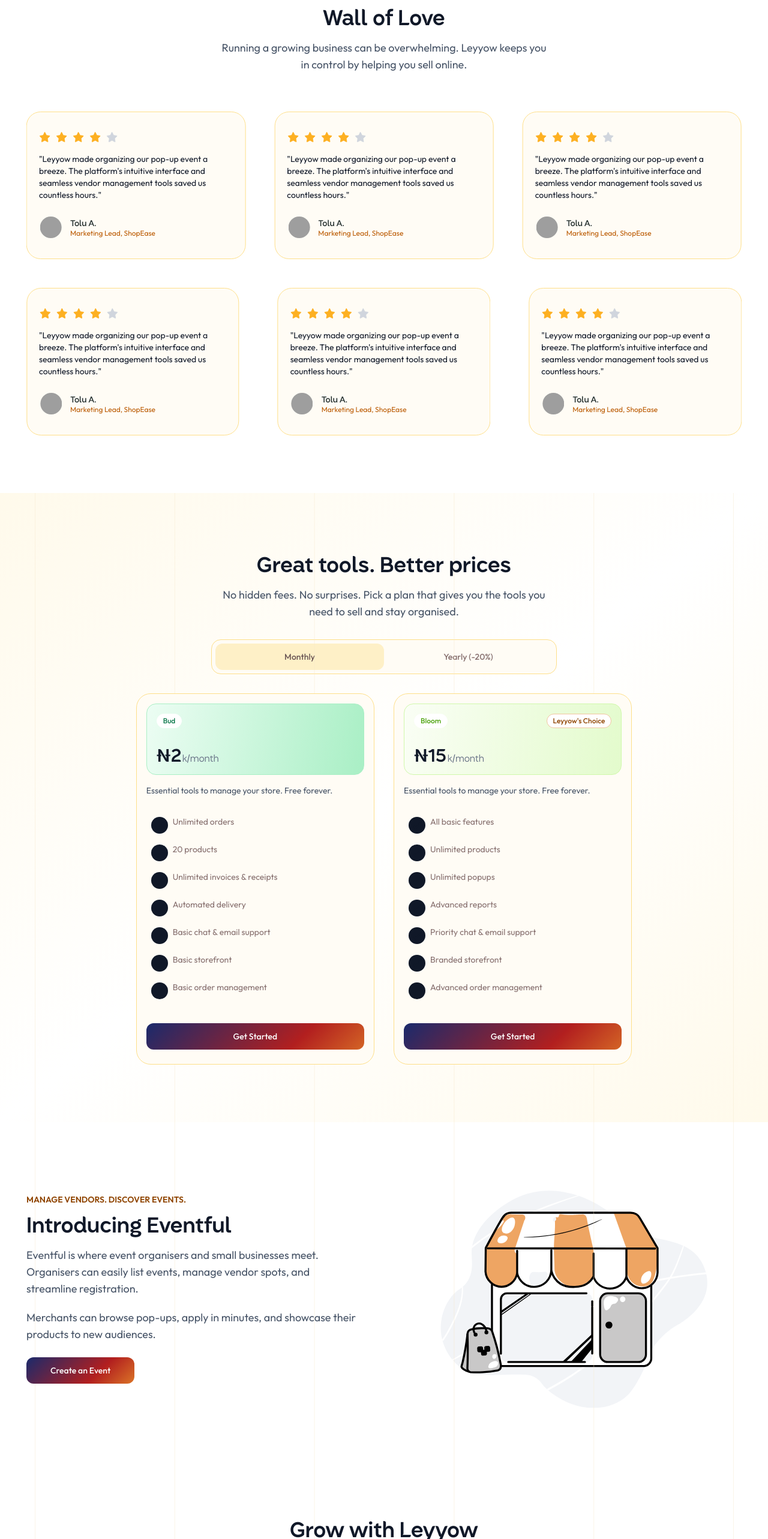
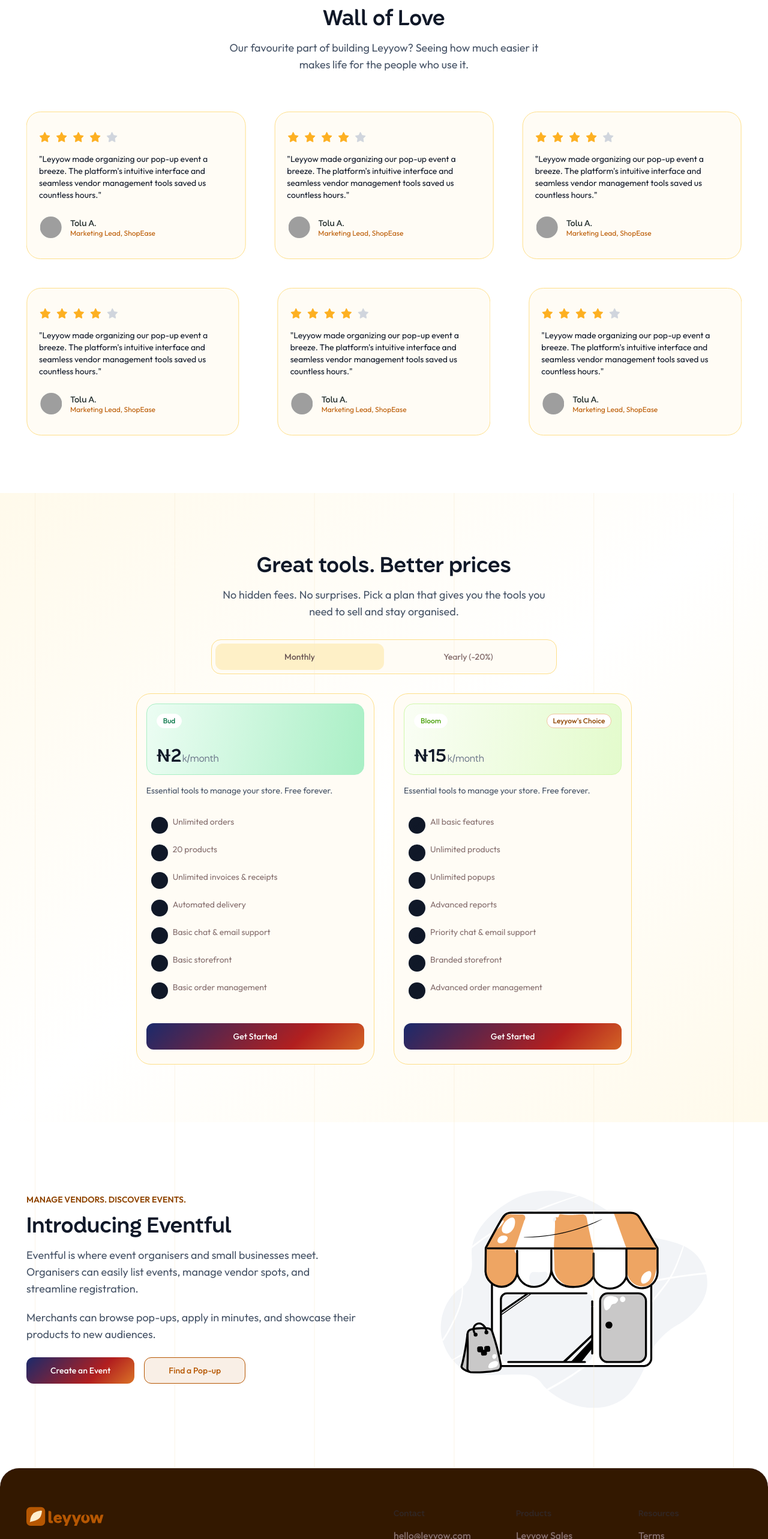
Before and after one commit to alkadelik/new_landing, a Vue app: page / in a window 1280 px wide. Shown: the part 4148-6714 px from the top of the page at 60% size. Built offline with nearby package versions, Linux system fonts and the light colour scheme; grey boxes are pictures that could not be loaded.

Commit message:
feat: clean up

```diff
--- a/src/App.vue
+++ b/src/App.vue
@@ -58,7 +58,7 @@
       <RouterView />
     </main>
 
-    <footer class="font-outfit border-t border-gray-200 pt-16 pb-8">
+    <footer class="font-outfit bg-primary-950 rounded-t-4xl border-t border-gray-200 pt-16 pb-8">
       <AppSection class="grid grid-cols-1 gap-8 lg:grid-cols-2">
         <div>
           <img src="/LYW.svg?url" alt="Leyyow Logo" class="mb-4 h-8" />
--- a/src/views/index.vue
+++ b/src/views/index.vue
@@ -11,7 +11,7 @@
 import AppSection from "@components/AppSection.vue"
 import Avatar from "@components/Avatar.vue"
 import ButtonGroup from "@components/ButtonGroup.vue"
-import { BUSINESSES, FEATURES, LEYYOW_PAGES, PRICINGS, SOLUTIONS } from "@/constants/home"
+import { BUSINESSES, FEATURES, PRICINGS, SOLUTIONS } from "@/constants/home"
 
 onMounted(() => {
   AOS.init({ duration: 800, easing: "ease-in-out", once: true })
@@ -336,8 +336,8 @@
           Wall of Love
         </h2>
         <p class="text-md mt-5 text-gray-600 md:text-lg" data-aos="fade-up" data-aos-delay="200">
-          Running a growing business can be overwhelming. Leyyow keeps you in control by helping you
-          sell online.
+          Our favourite part of building Leyyow? Seeing how much easier it makes life for the people
+          who use it.
         </p>
       </div>
 
@@ -550,6 +550,15 @@
             class="gradient-btn Z-10 px-10"
             @click="openSignup()"
           />
+          <a
+            href="http://
+
+          "
+            target="_blank"
+            rel="noopener noreferrer"
+          >
+            <AppButton label="Find a Pop-up" class="ml-4! px-10!" variant="outlined" />
+          </a>
         </div>
       </div>
       <img src="/images/eventful.svg" class="h-64 w-80 md:h-120 md:w-1/2" />
@@ -626,7 +635,7 @@
       </div>
     </AppSection> -->
 
-    <AppSection background="" class="relative py-4 md:py-20">
+    <!-- <AppSection background="" class="relative py-4 md:py-20">
       <div
         :style="{ backgroundImage: 'url(/images/lines.svg)' }"
         class="pointer-events-none absolute inset-0 bg-size-[91%,100%] bg-center bg-no-repeat opacity-40"
@@ -673,7 +682,7 @@
           </div>
         </div>
       </div>
-    </AppSection>
+    </AppSection> -->
 
     <!-- Consent Banner -->
     <ConsentBanner />
```
